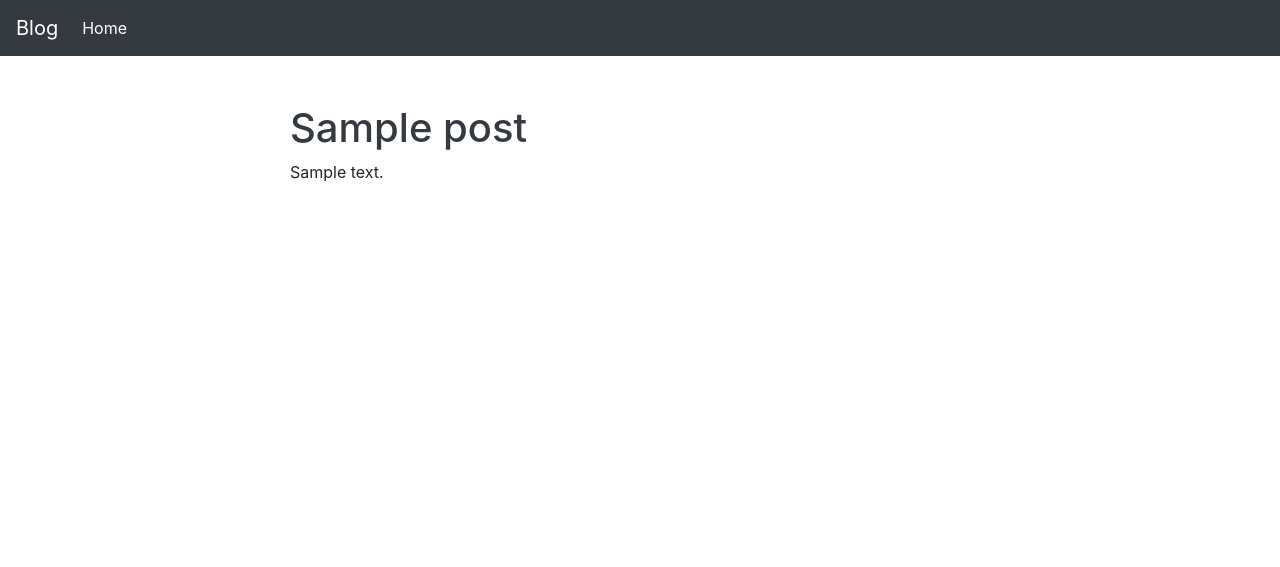
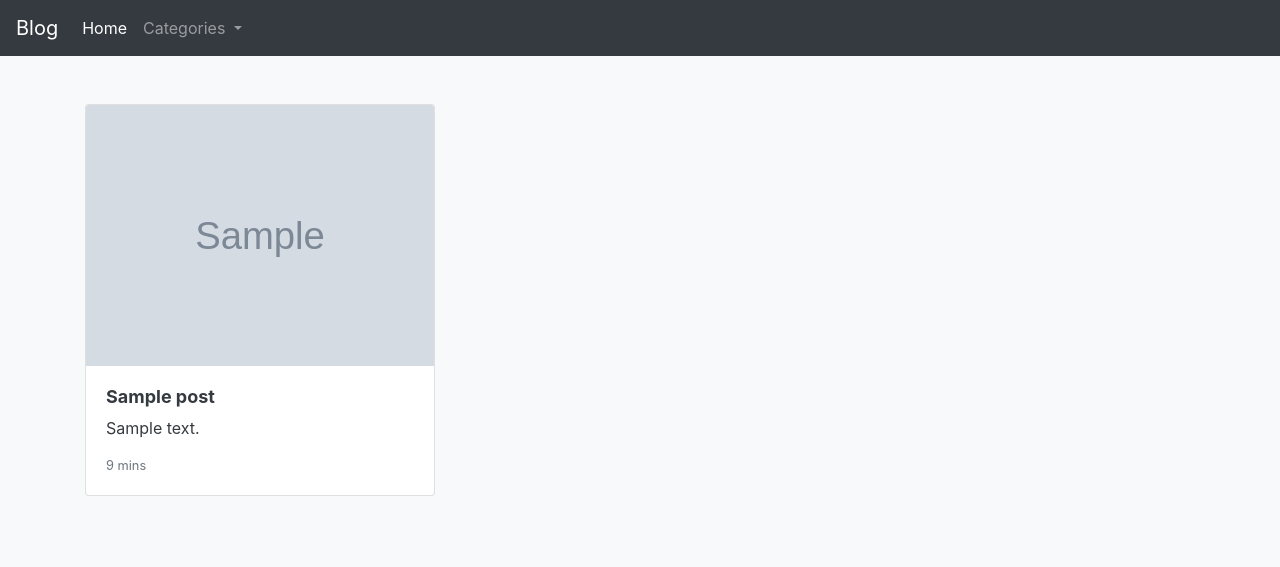
Before and after one commit to suyogojha/Content_Blog_with_Comments, a Django app: page / in a window 1280 px wide. Shown: the top 567 px of the page. Run offline with Django 4.2, Linux system fonts and the light colour scheme; tables that the repository leaves empty hold one stand-in row (values such as "Sample post"); grey boxes marked "Sample" are stand-in pictures; some libraries are stand-ins or nearby versions.

Commit message:
@image pillow

```diff
--- a/blog/admin.py
+++ b/blog/admin.py
@@ -13,3 +13,6 @@ class CommentAdmin(admin.ModelAdmin):
     list_display = ('post', 'name', 'email',  'publish', 'status')
     list_filter = ('status', 'publish')
     search_fields = ('name', 'email', 'content')
+
+
+admin.site.register(models.Category)
--- a/blog/models.py
+++ b/blog/models.py
@@ -4,11 +4,30 @@ from django.contrib.auth.models import User
 from django.urls import reverse
 
 # Create your models here.
+
+# create image folder according to ID
+def user_directory_path(instance, filename):
+    return 'posts/{0}/{1}'.format(instance.id, filename)
+    # for folder using date
+    #return 'posts/%Y/%m/%d/'.format(instance.id, filename)
+
+
+class Category(models.Model):
+    name = models.CharField(max_length=200)
+
+    def __str__(self):
+        return self.name
+
 class Post(models.Model):
 
+    # show the list which is only published
     class NewManager(models.Manager):
         def get_queryset(self):
             return super().get_queryset().filter(status='published')
+
+    class NewManagerDraft(models.Manager):
+        def get_queryset(self):
+            return super().get_queryset().filter(status='draft')
 
     options = (
     ('draft', 'Draft'),
@@ -16,7 +35,9 @@ class Post(models.Model):
     )
 
     title = models.CharField(max_length=250)
+    category = models.ForeignKey(Category, on_delete=models.PROTECT, default=1)
     excerpt = models.TextField(null=True)
+    image = models.ImageField(upload_to=user_directory_path, default='posts/default.jpg')
     slug = models.SlugField(max_length=250, unique_for_date='publish')
     publish = models.DateTimeField(default=timezone.now)
     author = models.ForeignKey (User, on_delete=models.CASCADE, related_name='blog_posts')
@@ -24,6 +45,7 @@ class Post(models.Model):
     status = models.CharField(max_length=10, choices=options, default='draft')
     objects = models.Manager() #default manager
     newmanager = NewManager() #custom manager
+    newmanagerdraft = NewManagerDraft() #custom manager
 
     def get_absolute_url(self):
         return reverse("blog:post_single", args=[self.slug])
--- a/blog/templates/base.html
+++ b/blog/templates/base.html
@@ -13,7 +13,7 @@
   </head>
   <body>
     <nav class="navbar navbar-expand-lg navbar-dark bg-dark">
-        <a class="navbar-brand" href="#">Blog</a>
+      <a class="navbar-brand" href="/">Blog</a>
       <button class="navbar-toggler" type="button" data-toggle="collapse" data-target="#navbarSupportedContent" aria-controls="navbarSupportedContent" aria-expanded="false" aria-label="Toggle navigation">
         <span class="navbar-toggler-icon"></span>
       </button>
@@ -23,6 +23,19 @@
           <li class="nav-item active">
             <a class="nav-link" href="/">Home <span class="sr-only">(current)</span></a>
           </li>
+          <!-- dropdown for category  -->
+          <li class="nav-item dropdown">
+            <a class="nav-link dropdown-toggle" href="" id="navbarDropdown" role="button" data-toggle="dropdown" aria-haspopup="true" aria-expanded="false">
+            Categories
+            </a>
+            <div class="dropdown-menu" aria-labelledby="navbarDropdown">
+              <a class="dropdown-item" href="/">All</a>
+              {% for category in category_list %}
+              <a class="dropdown-item" href="/category/{{ category.name }}">{{ category.name|title }}</a>
+              {% endfor %}
+            </div>
+          </li>
+          <!-- dropdown for category ends here  -->
         </ul>
       </div>
     </nav>
--- a/blog/templates/index.html
+++ b/blog/templates/index.html
@@ -6,23 +6,33 @@ Welcome to Blog
 
 {% block content %}
 
-<div class="container">
 
-  <div class="row justify-content-md-center">
+<div class="album py-5 bg-light">
+    <div class="container">
+      <div class="row">
 
-  <div class="col-md-8 pt-5">
 
-  {% for post in posts %}
-    <div class="col-12"><h1>
-      <a class="text-dark" href="{{post.get_absolute_url}}">{{post.title}}</a>
-    </h1></div>
-    <div class="col-12"><p>{{post.excerpt}}</p></div>
-  {% endfor %}
+    {% for post in posts %}
+        <div class="col-md-4">
+        <a class="text-dark" href="{{post.get_absolute_url}}">
+          <div class="card mb-4 box-shadow">
+            <img class="card-img-top" src="{{ post.image.url }}" alt="Card image cap">
+            <div class="card-body">
+              <h2 style="font-size:18px;font-weight:bold">{{post.title|truncatechars:50}}</h2>
+              <p class="card-text">{{post.excerpt|truncatechars:50}}</p>
+              <div class="d-flex justify-content-between align-items-center">
+                <small class="text-muted">9 mins</small>
+              </div>
+            </div>
+          </div>
+          </a>
+        </div>
+    {% endfor %}
 
+
+      </div>
+    </div>
   </div>
 
-  </div>
-
-</div>
 
 {% endblock %}
--- a/blog/templates/single.html
+++ b/blog/templates/single.html
@@ -9,6 +9,9 @@
       <div class="container">
         <div class="row justify-content-md-center pt-5">
           <div class="col-7"><h1>{{post.title}}</h1></div>
+          <div class="card mb-4 box-shadow">
+            <img class="card-img-top" src="https://picsum.photos/300/200" alt="Card image cap">
+          </div>
           <div class="col-7"><p>{{post.content|safe}}</p></div>
           <div class="col-md-7">
               {% with comments.count as total_comments %}
@@ -23,6 +26,7 @@
                   {% empty %}
                   <p>There are no comments for this post.</p>
               {% endfor %}
+
               <h2>Make a new comment</h2>
               <form id="myForm" method="post">
                 {{ comment_form.as_p }}
@@ -32,6 +36,7 @@
           </div>
         </div>
       </div>
+
       <script>
       $('#myForm').trigger("reset");
       </script>
--- a/blog/urls.py
+++ b/blog/urls.py
@@ -6,4 +6,6 @@ app_name = 'blog'
 urlpatterns = [
     path('', views.home, name='homepage'),
     path('<slug:post>/', views.post_single, name='post_single'),
+    path('category/', views.CatListView.as_view(), name="category_all"),
+    path('category/<category>', views.CatListView.as_view(), name="category"),
 ]
--- a/blog/views.py
+++ b/blog/views.py
@@ -1,6 +1,8 @@
 from django.shortcuts import render, get_object_or_404, HttpResponseRedirect
-from .models import Post, Comment
+from .models import *
 from .forms import NewCommentForm
+from django.views.generic import ListView
+
 
 # Create your views here.
 
@@ -23,3 +25,24 @@ def post_single(request, post):
     else:
         comment_form = NewCommentForm()
     return render(request, 'single.html', {'post': post, 'comments':  user_comment, 'comments': comments, 'comment_form': comment_form})
+
+
+class CatListView(ListView):
+    template_name = 'category.html'
+    context_object_name = 'catlist'
+
+    def get_queryset(self):
+        content = {
+            'cat': self.kwargs['category'],
+            'posts': Post.objects.filter(category__name=self.kwargs['category']).filter(status='published'),
+        }
+        return content
+
+
+def category_list(request):
+    # after creating this in settings add this = 'blog.views.category_list', inside templates
+    category_list = Category.objects.exclude(name="default")
+    context = {
+        "category_list": category_list,
+    }
+    return context
--- a/mysite/settings.py
+++ b/mysite/settings.py
@@ -53,6 +53,8 @@ TEMPLATES = [
                 'django.template.context_processors.request',
                 'django.contrib.auth.context_processors.auth',
                 'django.contrib.messages.context_processors.messages',
+                #added for category
+                'blog.views.category_list',
             ],
         },
     },
@@ -112,3 +114,6 @@ STATIC_URL = 'static/'
 # https://docs.djangoproject.com/en/4.1/ref/settings/#default-auto-field
 
 DEFAULT_AUTO_FIELD = 'django.db.models.BigAutoField'
+
+MEDIA_ROOT = os.path.join(BASE_DIR, 'media')
+MEDIA_URL = '/media/'
--- a/mysite/urls.py
+++ b/mysite/urls.py
@@ -1,8 +1,10 @@
 
 from django.contrib import admin
 from django.urls import path, include
+from django.conf.urls.static import static
+from django.conf import settings
 
 urlpatterns = [
     path('admin/', admin.site.urls),
     path('', include('blog.urls', namespace='blog')),
-]
+] + static(settings.MEDIA_URL, document_root=settings.MEDIA_ROOT)
```
Also changed, not shown: blog/templates/category.html (added, +38 -0 lines), blog/migrations/0005_category.py (added), blog/migrations/0006_post_category.py (added), blog/migrations/0007_post_image.py (added), media/posts/4/0-02-03-c29593e1446f74e486ac914ae3d8bf7a914346791564cbc942b771ef73b5e9aa_60414b0_AtWAWsq.jpg (added), media/posts/default.jpg (added). Lines whose indentation alone changed are shown as unchanged.
